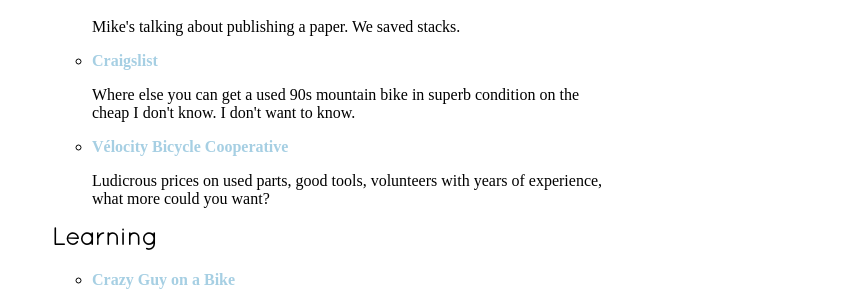
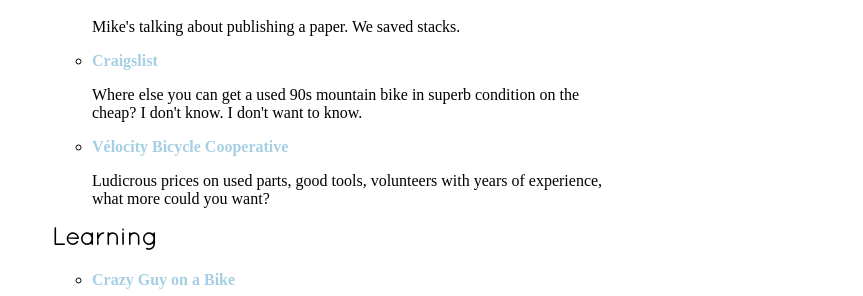
Before and after one commit to jamesob/biketrip, a Jekyll site: the page built from links.html, in a window 1280 px wide. Shown: the part 600-896 px from the top of the page, without its empty margins (208-1071 px from the left). Built offline with Jekyll 4.4.1, drawn with Linux system fonts in a browser that asks for light colours.

Commit message:
Fixed a typo
A `?' was needed to make things grammatically correct.

```diff
--- a/links.html
+++ b/links.html
@@ -23,8 +23,7 @@
   </li>
   <li><a href="http://www.craigslist.com">Craigslist</a>
     <p>Where else you can get a used 90s mountain bike in superb condition on
-    the cheap I
-    don't know. I don't want to know.
+    the cheap? I don't know. I don't want to know.
   </li>
   <li><a href="http://velocitycoop.org/">Vélocity Bicycle Cooperative</a>
     <p>Ludicrous prices on used parts, good tools, volunteers with years of
```
